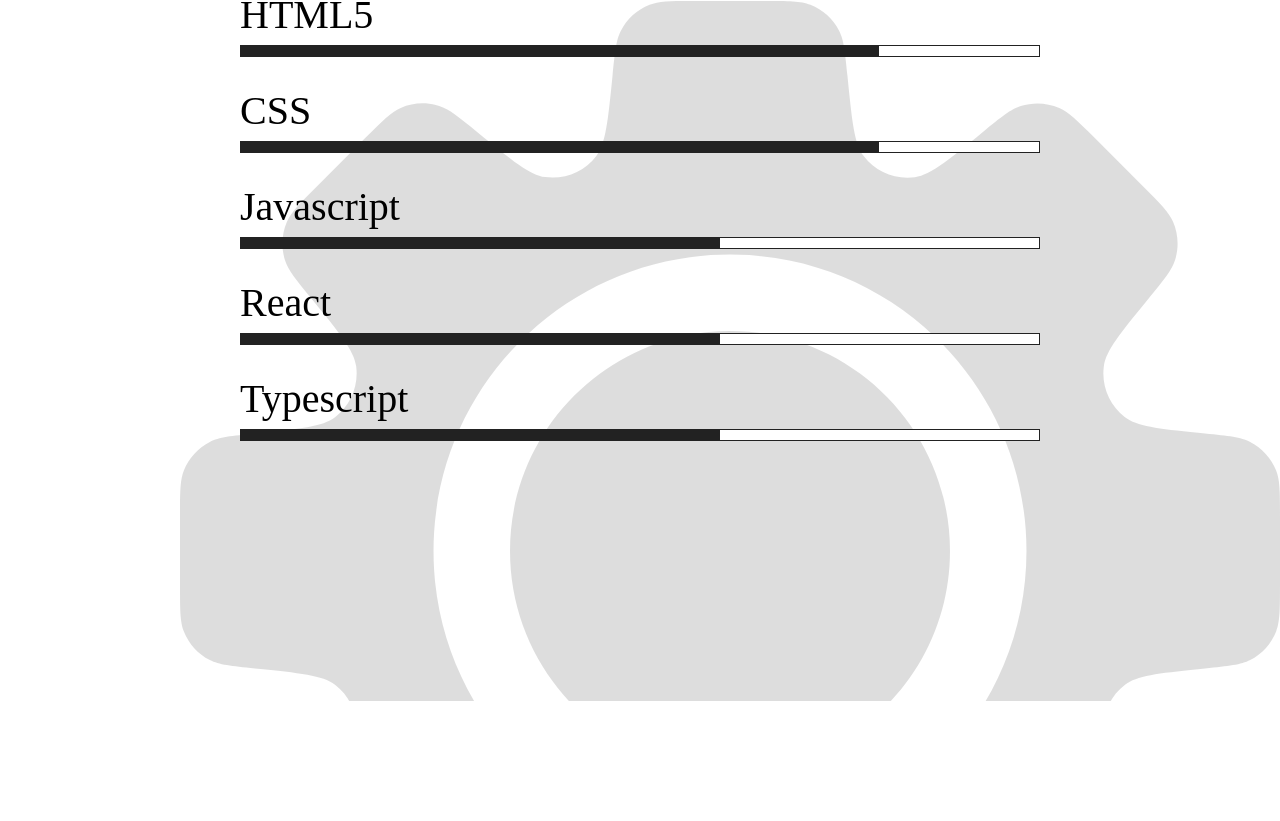
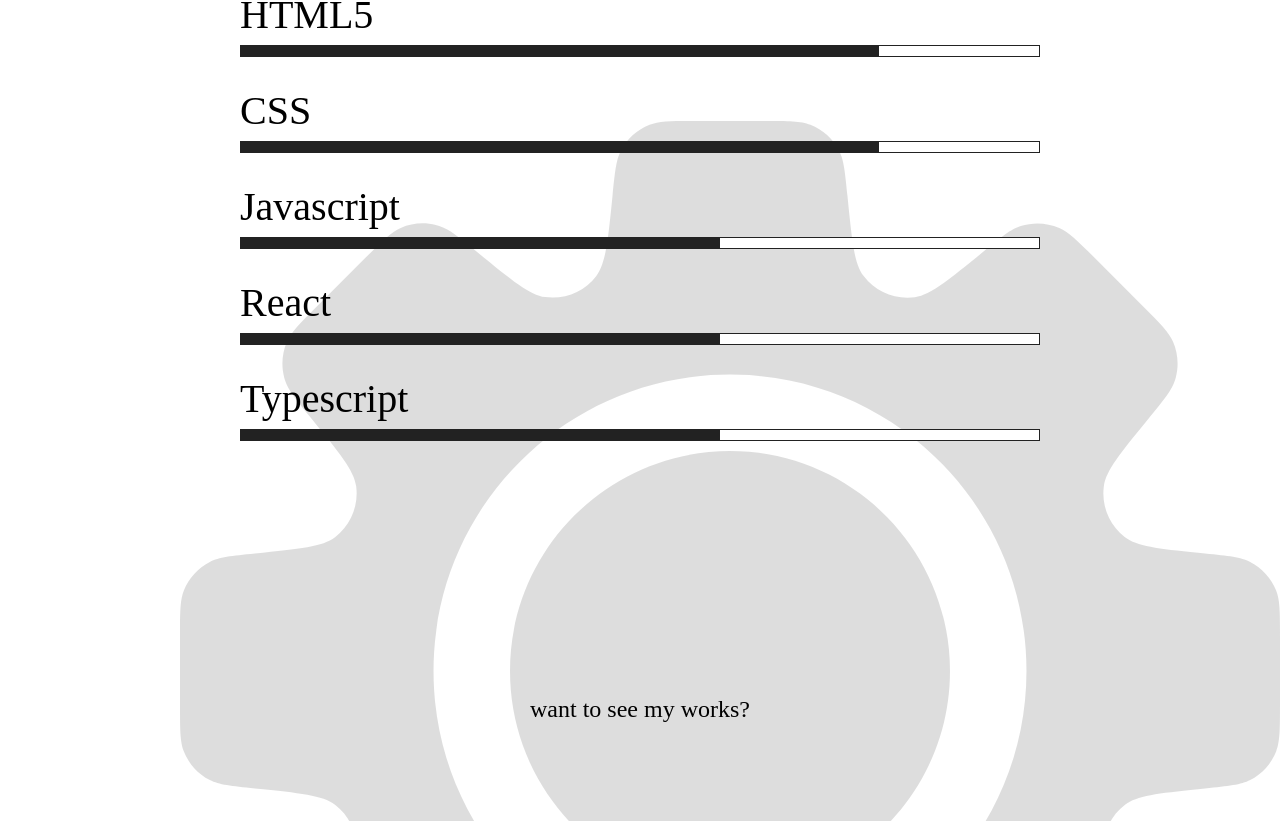
Before and after one commit to User850413/my-Page, a React (Vite) app: page / in a window 1280 px wide. Shown: the part 2357-3178 px from the top of the page. Before the commit the page ends 3058 px from the top, so only its background shows below. Built offline with nearby package versions, Linux system fonts and the light colour scheme.

Commit message:
09/06 :sparkles: : 메인 페이지 UI 추가 project 페이지로 바로가기

```diff
--- a/src/pages/main/Skills.tsx
+++ b/src/pages/main/Skills.tsx
@@ -14,7 +14,7 @@
 
 function Skills() {
   return (
-    <section className='mx-auto mb-[260px] mt-[130px] flex w-[320px] flex-col items-center gap-[40px] pt-[158px] tablet:w-[688px] tablet:gap-[158px] desktop:w-[800px]'>
+    <section className='mx-auto mb-[380px] mt-[130px] flex w-[320px] flex-col items-center gap-[40px] pt-[158px] tablet:w-[688px] tablet:gap-[158px] desktop:w-[800px]'>
       <motion.span
         initial={{ opacity: 0, y: -10 }}
         whileInView={{ opacity: 1, y: 0 }}
--- a/src/pages/main/index.tsx
+++ b/src/pages/main/index.tsx
@@ -1,3 +1,5 @@
+import { useNavigate } from 'react-router-dom';
+
 import { RotationWheelLeft, RotationWheelRight } from '../../components/RotationWheel';
 import Intro from './Intro';
 import MainAnimation from './MainAnimation';
@@ -9,11 +11,16 @@
 }
 
 function Main() {
+  const navigate = useNavigate();
+
   return (
     <div className='relative w-screen overflow-hidden'>
       <MainAnimation />
       <Intro />
       <Skills />
+      <a onClick={() => navigate('/projects')} className='absolute bottom-[94px] left-1/2 z-10 -translate-x-1/2 transform cursor-pointer text-[24px] font-light hover:underline'>
+        want to see my works?
+      </a>
       <RotationWheelRight top={176} right={-66} />
       <RotationWheelLeft top={950} left={-81} />
       <RotationWheelRight top={'calc(100% - 700px)'} right={0} />
```
